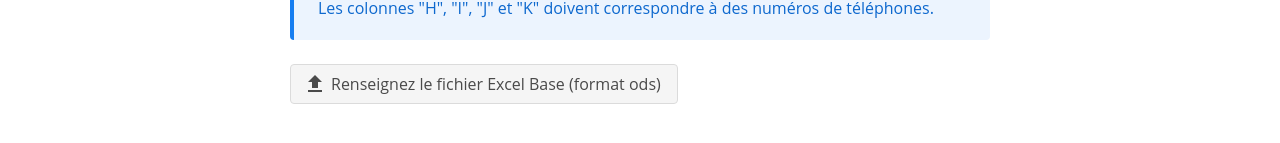
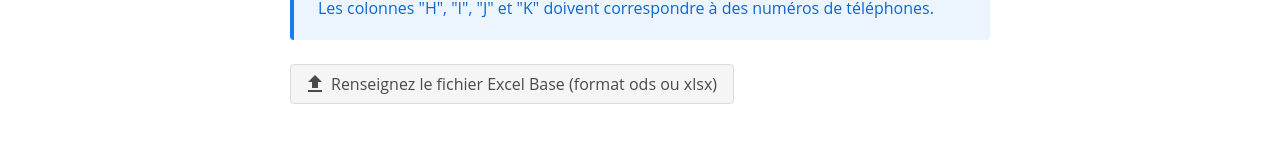
Before and after one commit to alexsedlex/soxel, a Vue app: page /#/apply-bloctel in a window 1280 px wide. Shown: the part 267-410 px from the top of the page. Built offline with nearby package versions, Linux system fonts and the light colour scheme.

Commit message:
xlsx support

```diff
--- a/src/views/SoxelBloctelApplierVue.vue
+++ b/src/views/SoxelBloctelApplierVue.vue
@@ -37,11 +37,16 @@
           de téléphones.
         </b-message>
 
-        <b-upload v-model="baseFile" class="file-label" accept=".ods" multiple>
+        <b-upload
+          v-model="baseFile"
+          class="file-label"
+          accept=".ods,.xls,.xlsx"
+          multiple
+        >
           <span class="file-cta">
             <b-icon class="file-icon" icon="upload"></b-icon>
             <span class="file-label">
-              Renseignez le fichier Excel Base (format ods)</span
+              Renseignez le fichier Excel Base (format ods ou xlsx)</span
             >
           </span>
           <span class="file-name" v-if="baseFile.length > 0">
--- a/src/views/SoxelBloctelGeneratorVue.vue
+++ b/src/views/SoxelBloctelGeneratorVue.vue
@@ -37,11 +37,16 @@
           de téléphones.
         </b-message>
 
-        <b-upload v-model="baseFile" class="file-label" accept=".ods" multiple>
+        <b-upload
+          v-model="baseFile"
+          class="file-label"
+          accept=".ods,.xlsx"
+          multiple
+        >
           <span class="file-cta">
             <b-icon class="file-icon" icon="upload"></b-icon>
             <span class="file-label">
-              Renseignez le fichier Excel Base (format ods)</span
+              Renseignez le fichier Excel Base (format ods ou xlsx)</span
             >
           </span>
           <span class="file-name" v-if="baseFile.length > 0">
```
Also changed, not shown: 1 other file (tests, documents, lock files or other folders).
